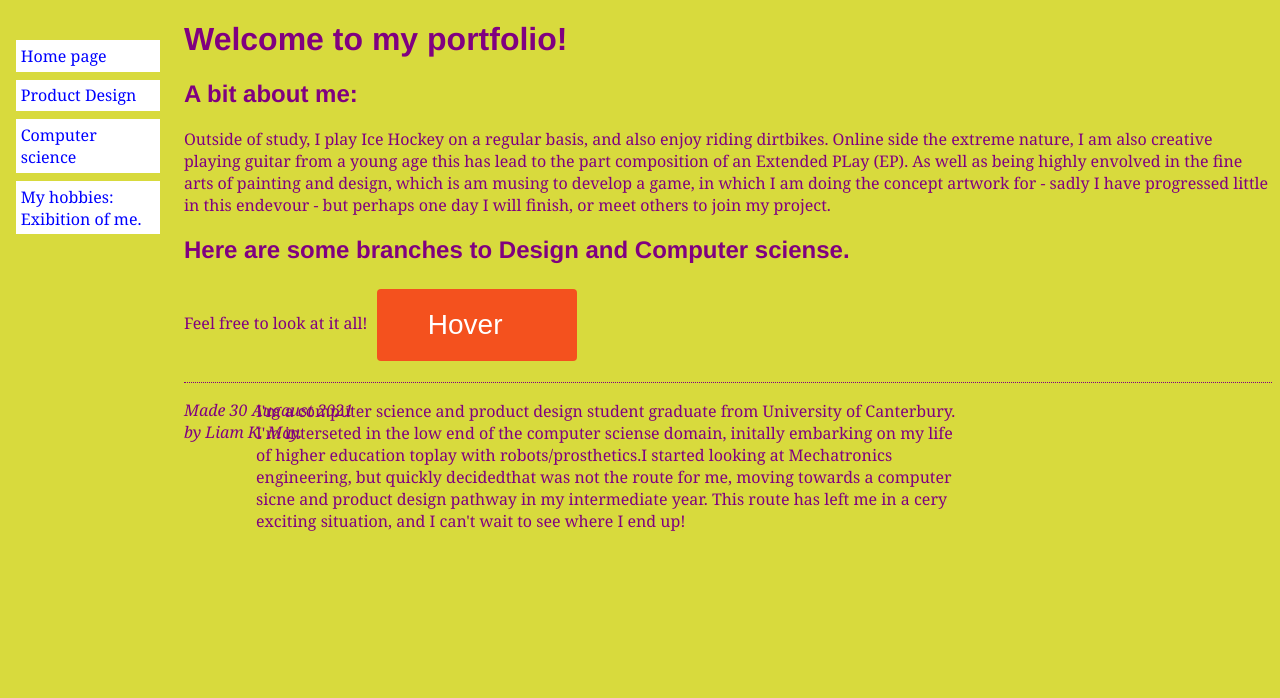
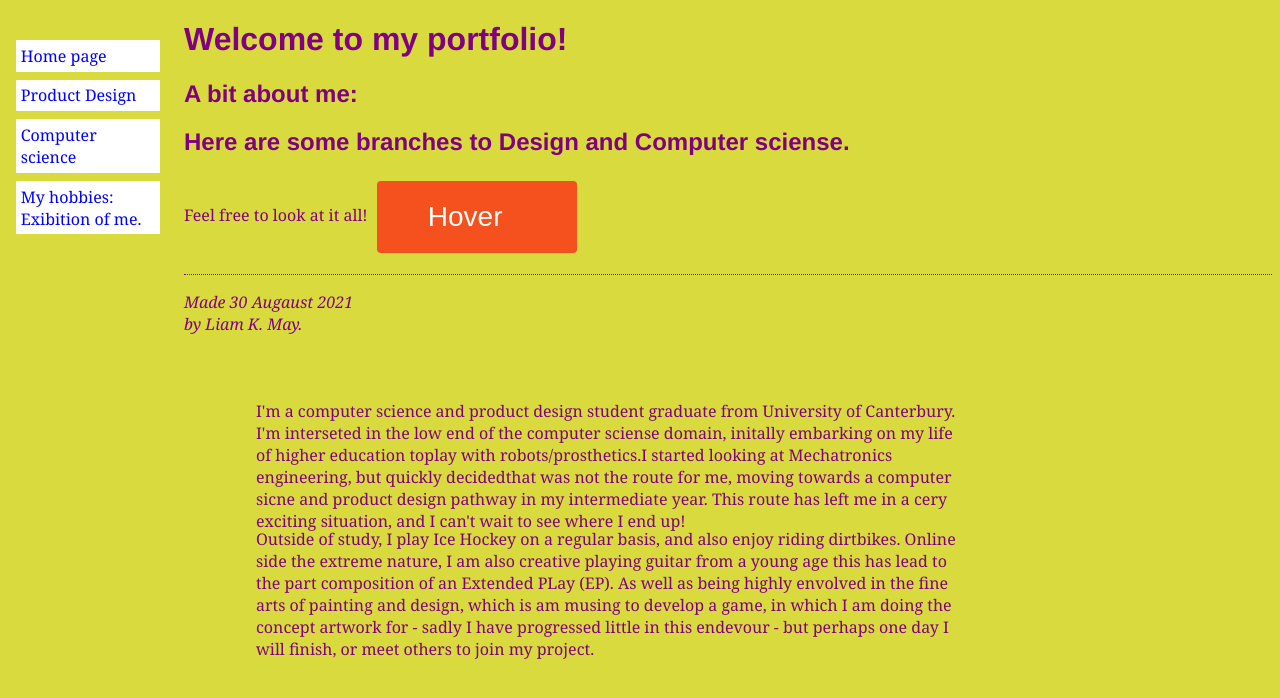
Before and after one commit to TheTriangleTrippa/Portfolio, a Jekyll site: the page built from index.html, in a window 1280 px wide. Shown: the top 698 px of the page. Built offline with Jekyll 4.4.1, drawn with Linux system fonts in a browser that asks for light colours.

Commit message:
Update profile.html

```diff
--- a/_includes/profile.html
+++ b/_includes/profile.html
@@ -27,7 +27,7 @@
  but quickly decidedthat was not the route for me, moving towards a computer sicne and product design
   pathway in my intermediate year. This route has left me in a cery exciting situation, and I can't wait to see where I end up!
 
-<p>Outside of study, I play Ice Hockey on a regular basis, and also enjoy riding dirtbikes. Online side the extreme nature,
+<p class="bio2">Outside of study, I play Ice Hockey on a regular basis, and also enjoy riding dirtbikes. Online side the extreme nature,
 I am also creative playing guitar from a young age this has lead to the part composition of an Extended PLay (EP). As well as being
 highly envolved in the fine arts of painting and design, which is am musing to develop a game, in which I am doing the concept
   artwork for - sadly I have progressed little in this endevour - but perhaps
```
